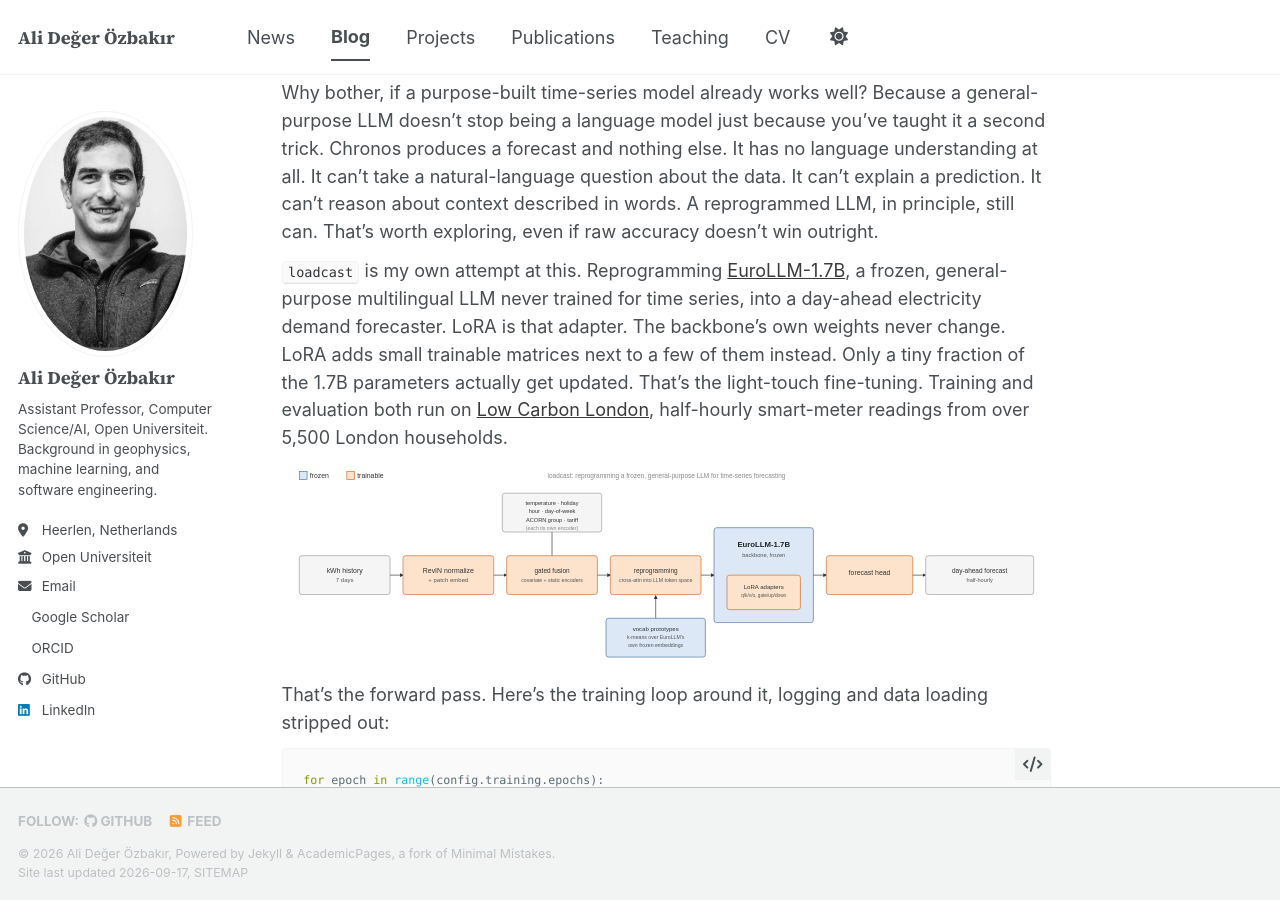
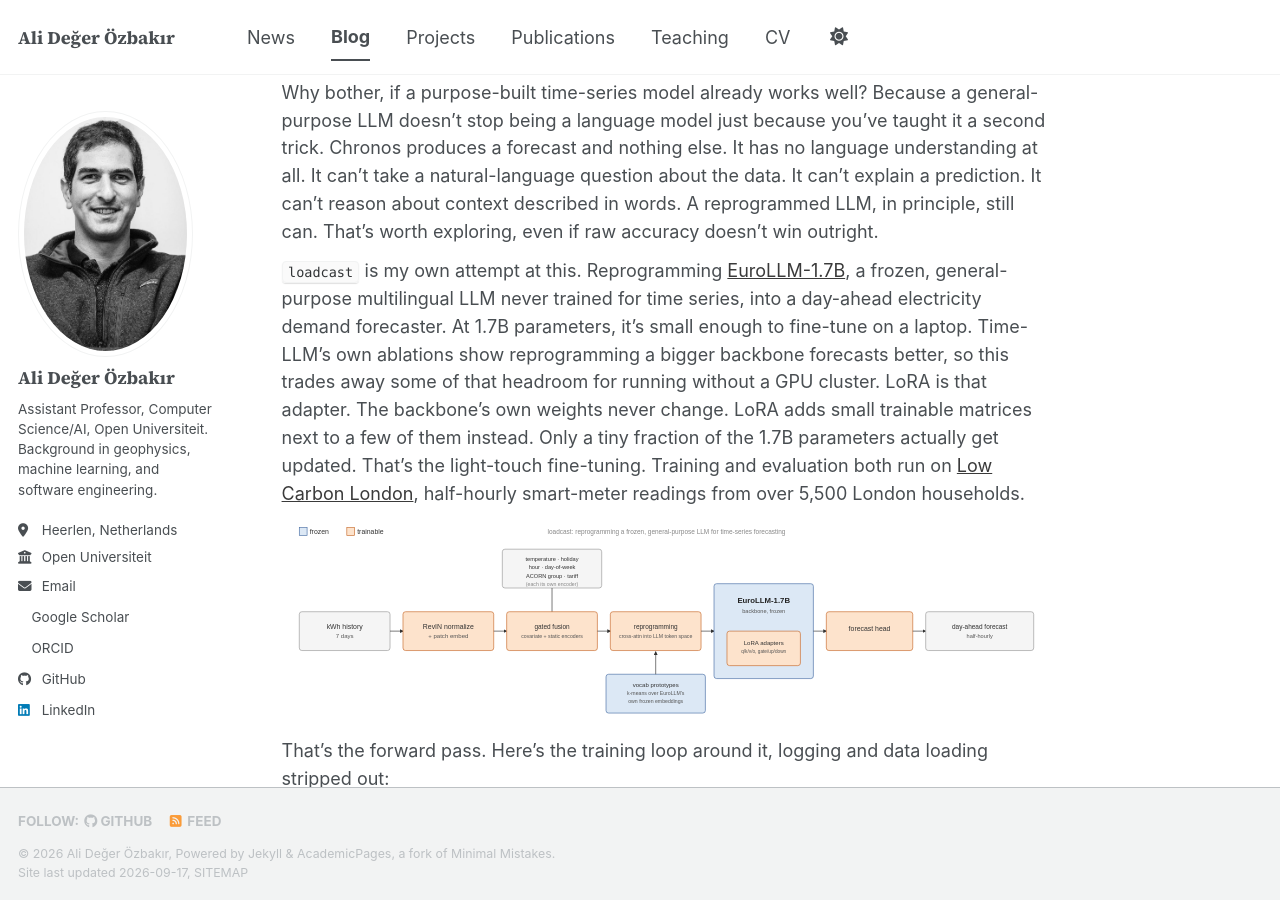
Before and after one commit to aozbakir/aozbakir.github.io, a Jekyll site: the page built from _posts/2026-09-16-reprogramming-llm-electricity-forecasting.md, in a window 1280 px wide and 900 px high, scrolled down 794 px. Built offline with Jekyll 4.4.1, drawn with Linux system fonts in a browser that asks for light colours; a style sheet for code colours, icons or effects is not loaded.

Commit message:
Explain why EuroLLM-1.7B: a deliberate size trade-off, not an unexplained pick
Time-LLM's own ablations (Table 6) show reprogramming a bigger backbone
forecasts better -- the scaling law holds under reprogramming. loadcast's
1.7B choice trades some of that headroom for running on a laptop without
a GPU cluster, which is worth saying explicitly rather than leaving the
backbone size unmotivated.

Co-Authored-By: Claude Sonnet 5 <noreply@anthropic.com>

```diff
--- a/_posts/2026-09-16-reprogramming-llm-electricity-forecasting.md
+++ b/_posts/2026-09-16-reprogramming-llm-electricity-forecasting.md
@@ -12,7 +12,7 @@ But there's a second idea running alongside that trend. I find it more interesti
 
 Why bother, if a purpose-built time-series model already works well? Because a general-purpose LLM doesn't stop being a language model just because you've taught it a second trick. Chronos produces a forecast and nothing else. It has no language understanding at all. It can't take a natural-language question about the data. It can't explain a prediction. It can't reason about context described in words. A reprogrammed LLM, in principle, still can. That's worth exploring, even if raw accuracy doesn't win outright.
 
-`loadcast` is my own attempt at this. Reprogramming [EuroLLM-1.7B](https://huggingface.co/utter-project/EuroLLM-1.7B), a frozen, general-purpose multilingual LLM never trained for time series, into a day-ahead electricity demand forecaster. LoRA is that adapter. The backbone's own weights never change. LoRA adds small trainable matrices next to a few of them instead. Only a tiny fraction of the 1.7B parameters actually get updated. That's the light-touch fine-tuning. Training and evaluation both run on [Low Carbon London](https://www.kaggle.com/datasets/jeanmidev/smart-meters-in-london), half-hourly smart-meter readings from over 5,500 London households.
+`loadcast` is my own attempt at this. Reprogramming [EuroLLM-1.7B](https://huggingface.co/utter-project/EuroLLM-1.7B), a frozen, general-purpose multilingual LLM never trained for time series, into a day-ahead electricity demand forecaster. At 1.7B parameters, it's small enough to fine-tune on a laptop. Time-LLM's own ablations show reprogramming a bigger backbone forecasts better, so this trades away some of that headroom for running without a GPU cluster. LoRA is that adapter. The backbone's own weights never change. LoRA adds small trainable matrices next to a few of them instead. Only a tiny fraction of the 1.7B parameters actually get updated. That's the light-touch fine-tuning. Training and evaluation both run on [Low Carbon London](https://www.kaggle.com/datasets/jeanmidev/smart-meters-in-london), half-hourly smart-meter readings from over 5,500 London households.
 
 ![loadcast architecture: kWh history and covariates are patched and embedded, projected into the frozen LLM's token space via a reprogramming cross-attention layer, passed through frozen EuroLLM with LoRA adapters, and decoded into a day-ahead forecast](/images/loadcast-architecture.svg)
 
```
